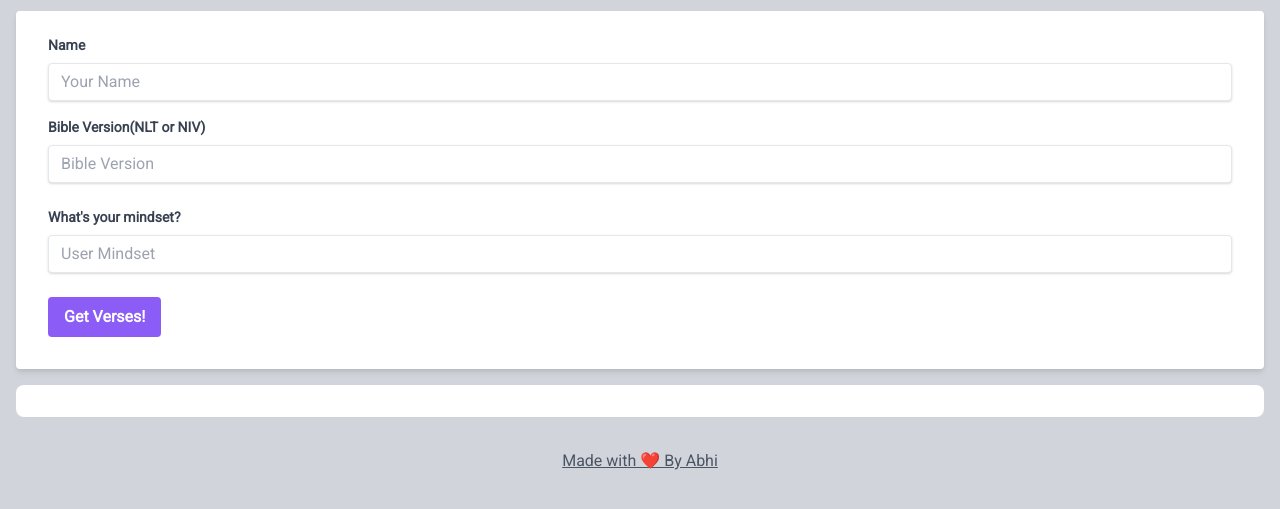
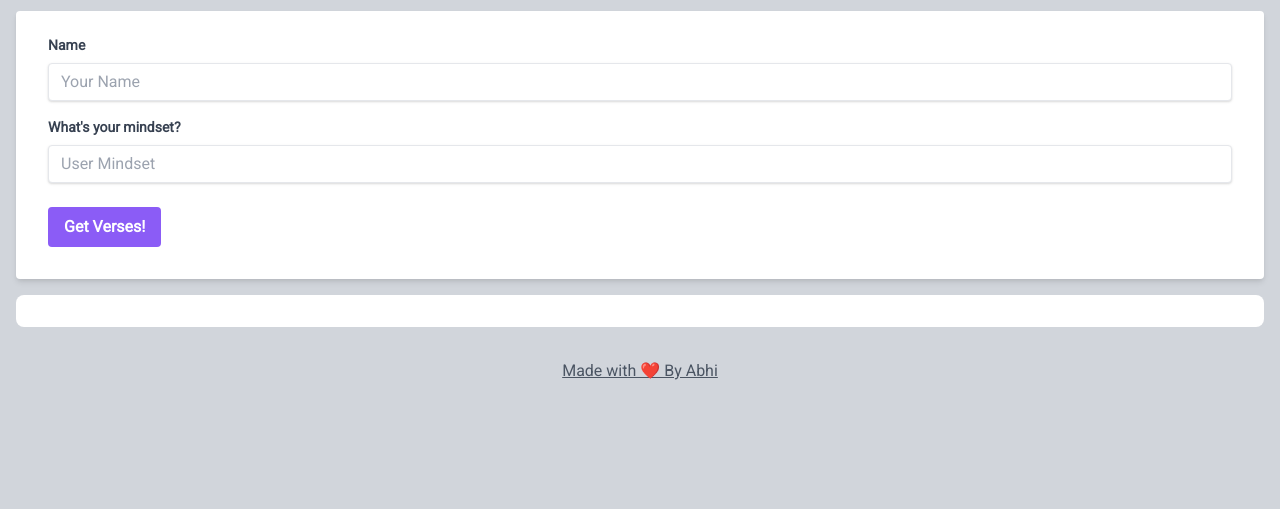
Before and after one commit to Abhi53787/Bible_verse, a plain HTML site: page index.html in a window 1280 px wide. Shown: the part 105-614 px from the top of the page. Drawn offline with nearby package versions, Linux system fonts and the light colour scheme.

Commit message:
Update index.html

```diff
--- a/index.html
+++ b/index.html
@@ -25,12 +25,6 @@
                     Name
                 </label>
                 <input class="shadow appearance-none border rounded w-full py-2 px-3 text-gray-700 leading-tight focus:outline-none focus:shadow-outline" id="name" type="text" placeholder="Your Name">
-            </div>
-            <div class="mb-6">
-                <label class="block text-gray-700 text-sm font-bold mb-2" for="bible-version">
-                    Bible Version(NLT or NIV)
-                </label>
-                <input class="shadow appearance-none border rounded w-full py-2 px-3 text-gray-700 leading-tight focus:outline-none focus:shadow-outline" id="bible-version" type="text" placeholder="Bible Version">
             </div>
             <div class="mb-6">
                 <label class="block text-gray-700 text-sm font-bold mb-2" for="user-mindset">
```
